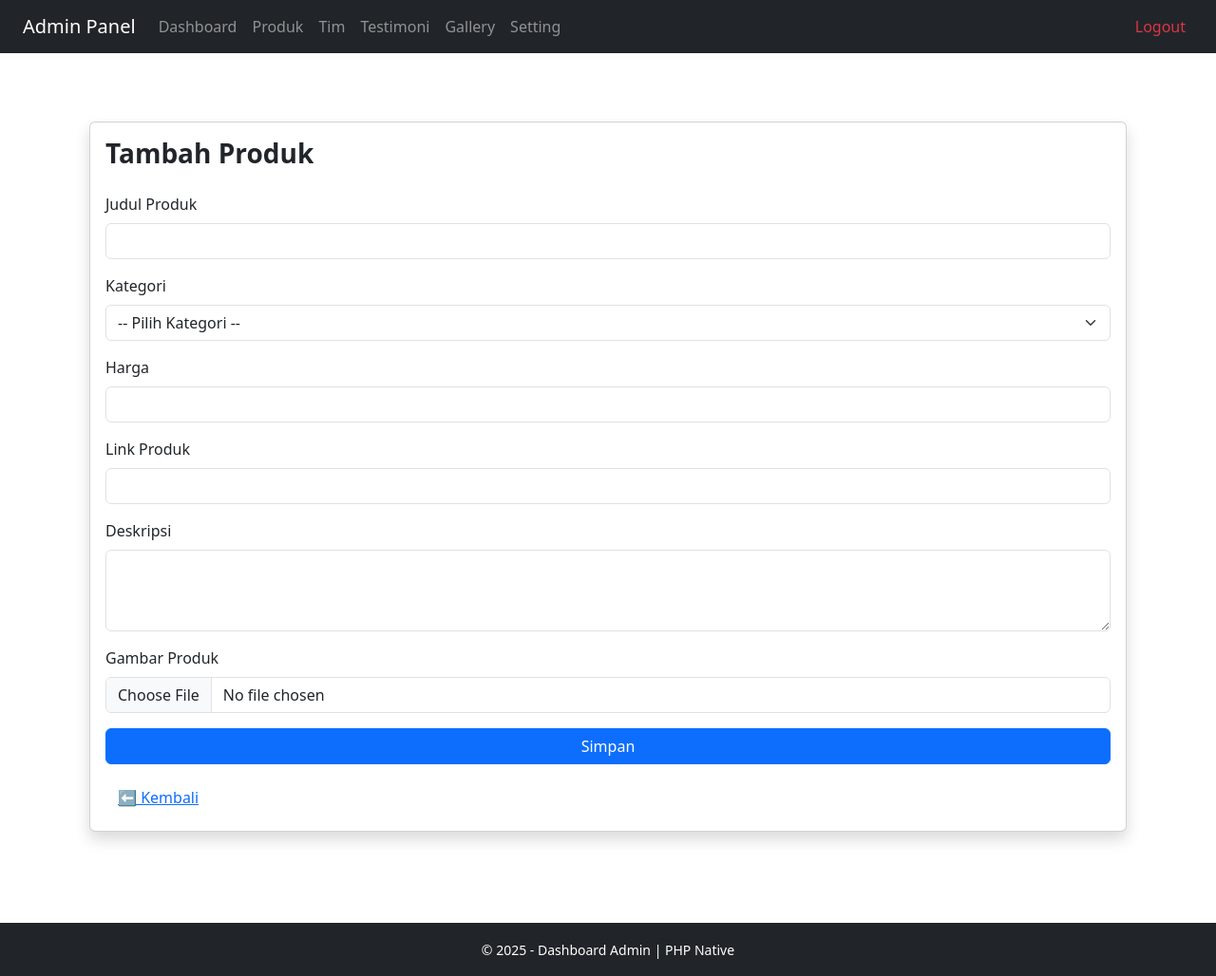
After one commit to Aris-404/PPLL, a PHP site: page /admin/produk-create.php in a window 1280 px wide. The commit adds this page. Shown: the whole page at 95% size. Run offline with PHP 8.4, Linux system fonts and the light colour scheme.

Commit message:
PPLL-41 buat ui halaman tambah produk

```diff
--- /dev/null
+++ b/admin/produk-create.php
@@ -0,0 +1,53 @@
+<?php include '../includes/db.php'; ?>
+
+<?php include '../includes/header.php'; ?>
+
+<div class="container py-5">
+  <div class="card shadow">
+    <div class="card-body">
+      <h3 class="fw-bold mb-4">Tambah Produk</h3>
+
+      <form method="POST" enctype="multipart/form-data">
+
+        <div class="mb-3">
+          <label class="form-label">Judul Produk</label>
+          <input type="text" name="judul" required class="form-control">
+        </div>
+
+        <div class="mb-3">
+          <label class="form-label">Kategori</label>
+          <select name="kategori_id" class="form-select">
+            <option value="">-- Pilih Kategori --</option>
+            <option value="">Kategori 1</option>
+          </select>
+        </div>
+
+        <div class="mb-3">
+          <label class="form-label">Harga</label>
+          <input type="number" name="harga" required class="form-control">
+        </div>
+
+        <div class="mb-3">
+          <label class="form-label">Link Produk</label>
+          <input type="url" name="link" required class="form-control">
+        </div>
+
+        <div class="mb-3">
+          <label class="form-label">Deskripsi</label>
+          <textarea name="deskripsi" class="form-control" rows="3"></textarea>
+        </div>
+
+        <div class="mb-3">
+          <label class="form-label">Gambar Produk</label>
+          <input type="file" name="gambar" required class="form-control">
+        </div>
+
+        <button type="submit" class="btn btn-primary w-100">Simpan</button>
+      </form>
+
+      <a href="produk-index.php" class="btn btn-link mt-3">⬅ Kembali</a>
+    </div>
+  </div>
+</div>
+
+<?php include '../includes/footer.php'; ?>
--- a/includes/header.php
+++ b/includes/header.php
@@ -9,6 +9,7 @@
 
 <!DOCTYPE html>
 <html lang="en">
+
 <head>
   <meta charset="UTF-8">
   <meta name="viewport" content="width=device-width, initial-scale=1.0">
@@ -26,6 +27,7 @@
   <link href="https://cdn.jsdelivr.net/npm/bootstrap-icons@1.10.5/font/bootstrap-icons.css" rel="stylesheet">
 
 </head>
+
 <body>
 
   <nav class="navbar navbar-expand-lg navbar-dark bg-dark px-4">
@@ -40,7 +42,7 @@
     <div class="collapse navbar-collapse justify-content-between" id="navbarNav">
       <ul class="navbar-nav">
         <li class="nav-item"><a href="index.php" class="nav-link">Dashboard</a></li>
-            <li class="nav-item"><a href="produk.php" class="nav-link">Produk</a></li>
+        <li class="nav-item"><a href="./produk-create.php" class="nav-link">Produk</a></li>
         <li class="nav-item"><a href="tim.php" class="nav-link">Tim</a></li>
         <li class="nav-item"><a href="testimoni.php" class="nav-link">Testimoni</a></li>
         <li class="nav-item"><a href="./admin/gallery-index.php" class="nav-link">Gallery</a></li>
```
Lines whose indentation alone changed are shown as unchanged.
